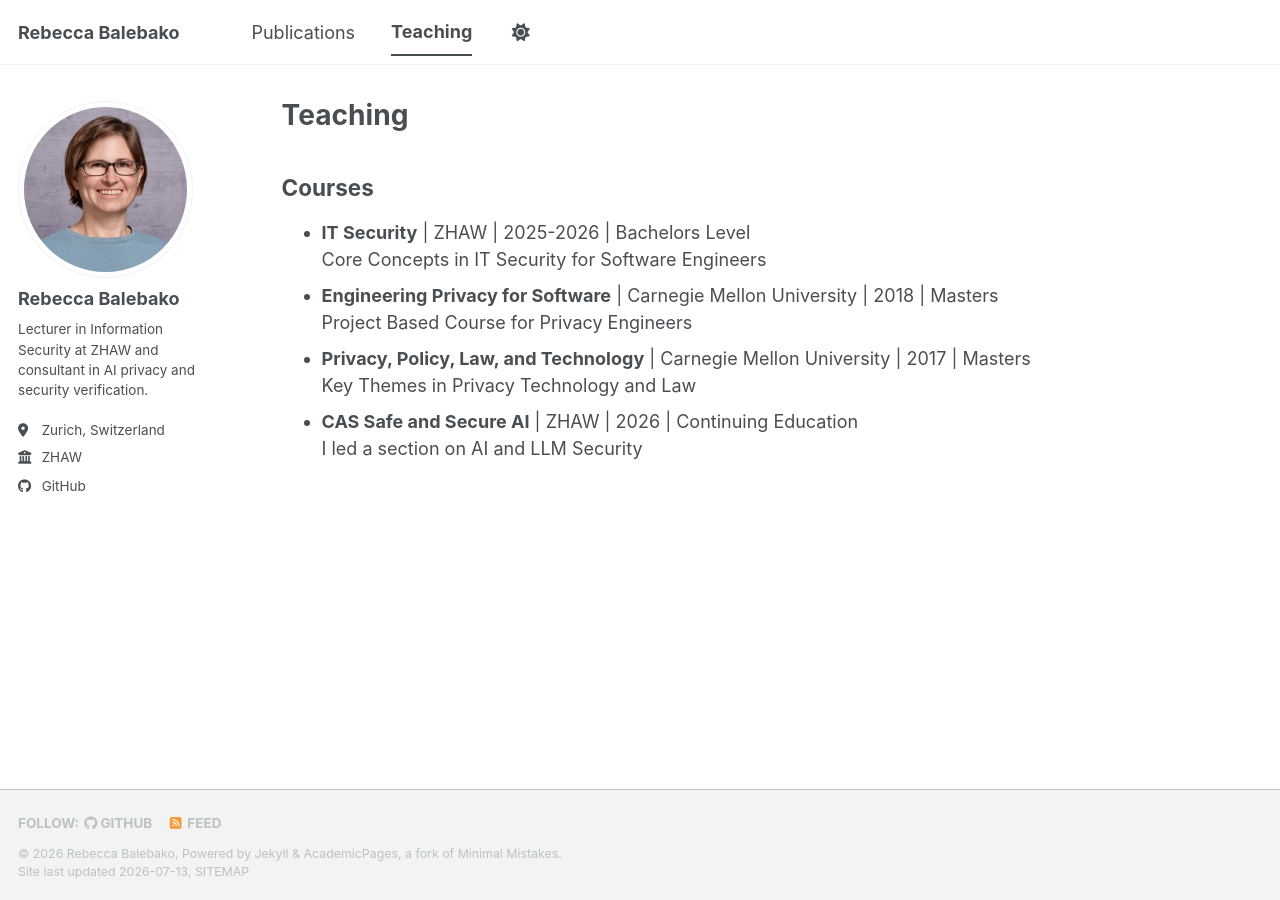
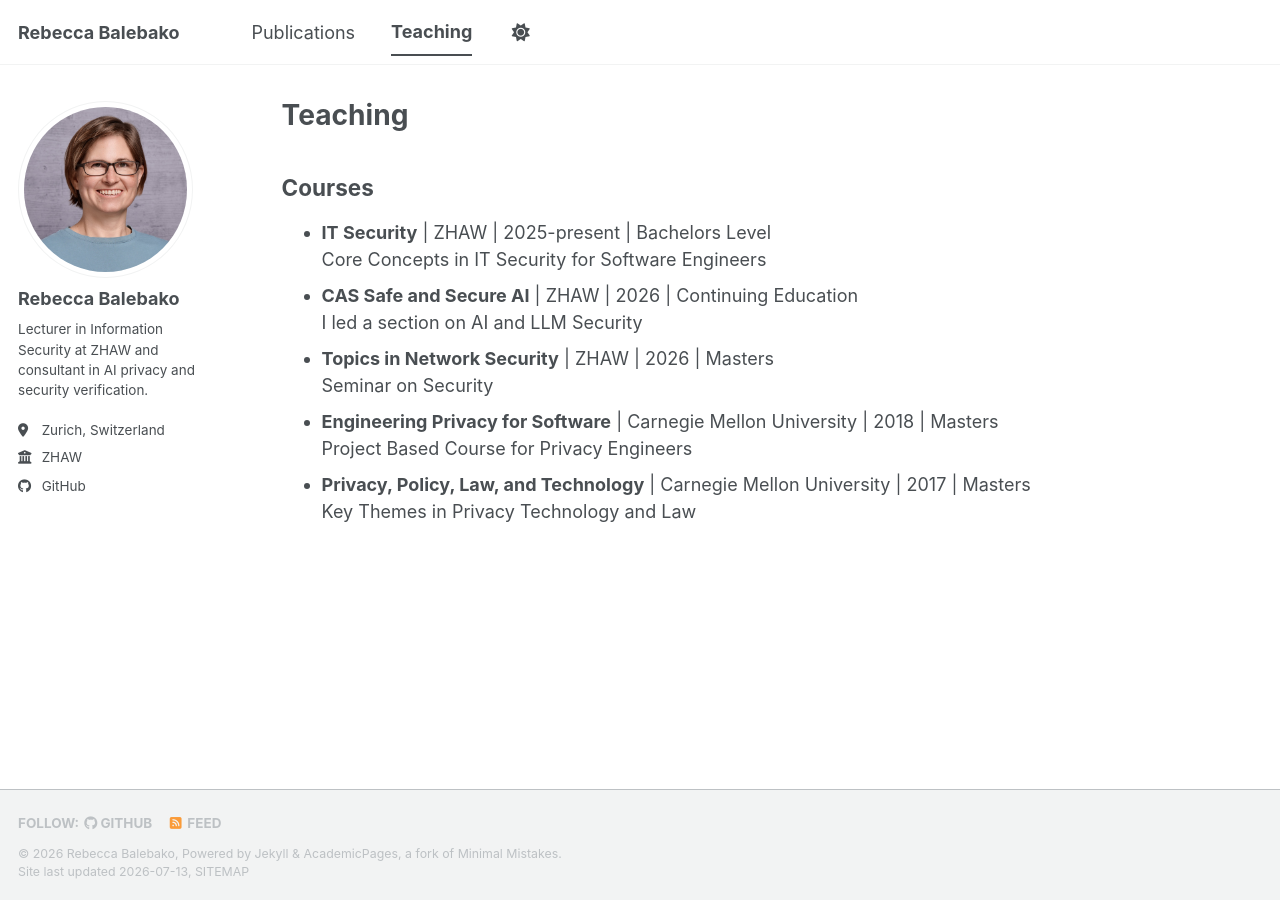
Before and after one commit to rbalebako/rbalebako.github.io, a Jekyll site: the page built from _pages/teaching.html, in a window 1280 px wide. Built offline with Jekyll 4.4.1, drawn with Linux system fonts in a browser that asks for light colours; a style sheet for code colours, icons or effects is not loaded.

Commit message:
Update teaching page entries and keep CNAME in build

```diff
--- a/_config.yml
+++ b/_config.yml
@@ -195,6 +195,7 @@ exclude:
 keep_files:
   - .git
   - .svn
+  - CNAME
 encoding: "utf-8"
 markdown_ext: "markdown,mkdown,mkdn,mkd,md"
 
--- a/_pages/teaching.html
+++ b/_pages/teaching.html
@@ -9,8 +9,16 @@ author_profile: true
 
 <ul>
   <li>
-    <strong>IT Security</strong> | ZHAW | 2025-2026 | Bachelors Level<br />
+    <strong>IT Security</strong> | ZHAW | 2025-present | Bachelors Level<br />
     Core Concepts in IT Security for Software Engineers
+  </li>
+  <li>
+    <strong>CAS Safe and Secure AI</strong> | ZHAW | 2026 | Continuing Education<br />
+    I led a section on AI and LLM Security
+  </li>
+  <li>
+    <strong>Topics in Network Security</strong> | ZHAW | 2026 | Masters<br />
+    Seminar on Security
   </li>
   <li>
     <strong>Engineering Privacy for Software</strong> | Carnegie Mellon University | 2018 | Masters<br />
@@ -20,8 +28,5 @@ author_profile: true
     <strong>Privacy, Policy, Law, and Technology</strong> | Carnegie Mellon University | 2017 | Masters<br />
     Key Themes in Privacy Technology and Law
   </li>
-  <li>
-    <strong>CAS Safe and Secure AI</strong> | ZHAW | 2026 | Continuing Education<br />
-    I led a section on AI and LLM Security
-  </li>
+
 </ul>
```
